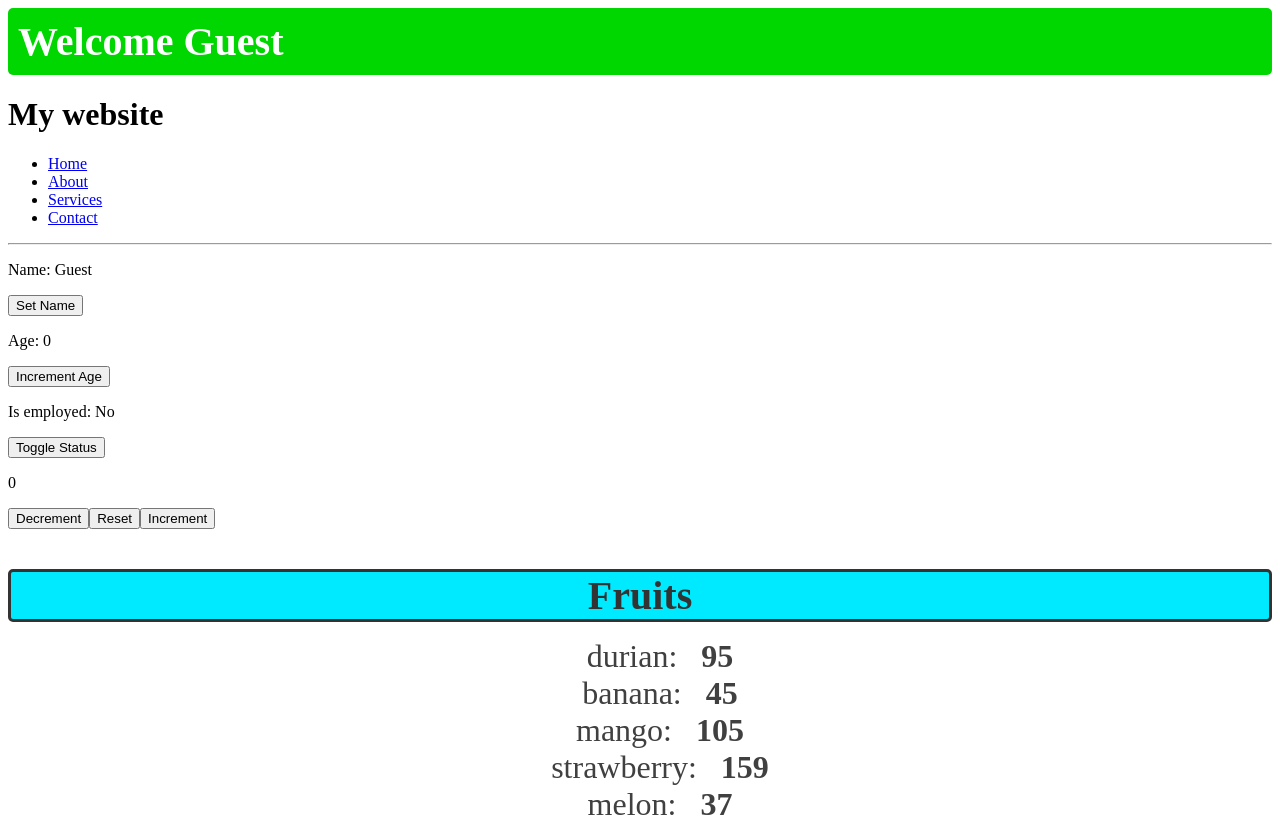
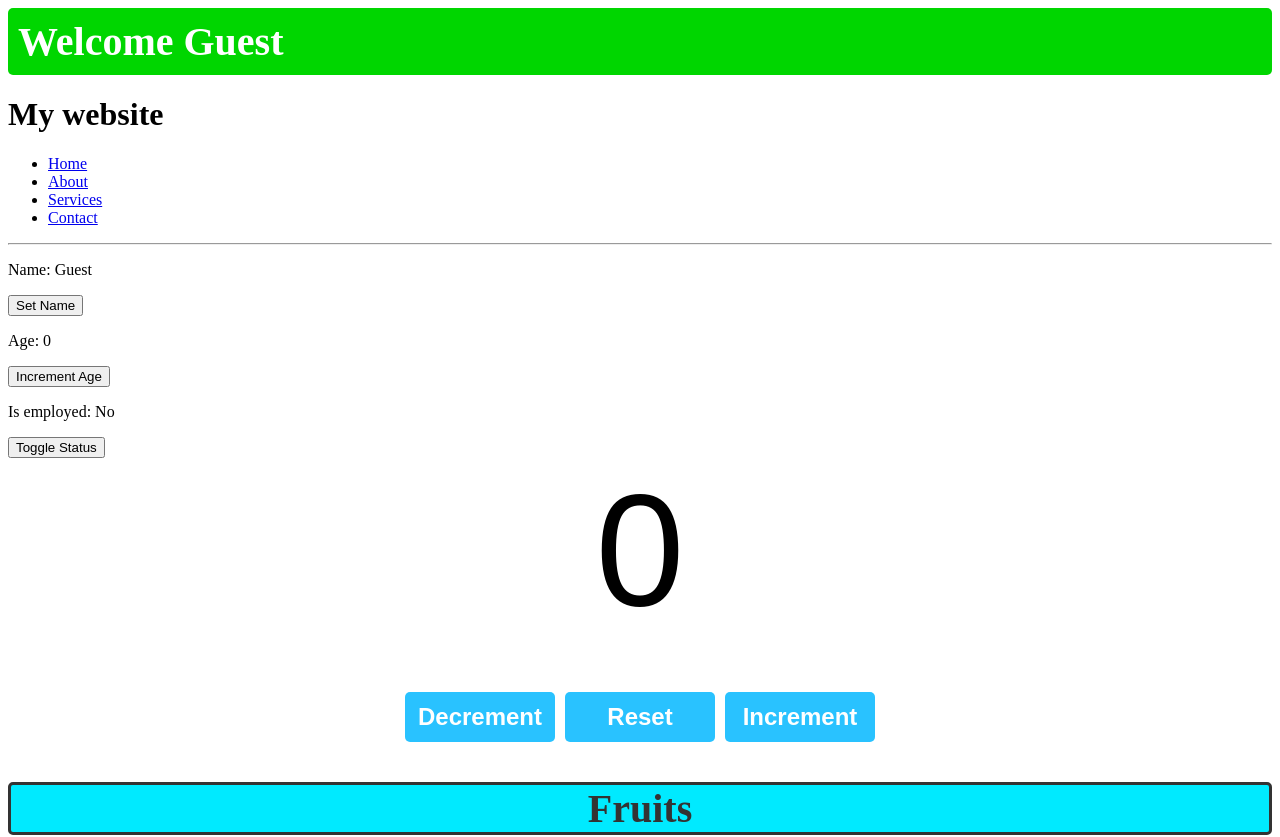
Before and after one commit to MarkChips/React-bro-code-tutorial, a React (Vite) app in the folder my-react-app/: page / in a window 1280 px wide. Shown: the top 837 px of the page. Built offline with nearby package versions, Linux system fonts and the light colour scheme.

Commit message:
style: :lipstick: add styling to Counter component

```diff
--- a/my-react-app/src/index.css
+++ b/my-react-app/src/index.css
@@ -1,3 +1,31 @@
+.counter-container {
+  text-align: center;
+  font-family: Arial, Helvetica, sans-serif;
+}
+
+.count-display {
+  font-size: 10em;
+  margin-top: 0;
+  margin-bottom: 50px;
+}
+
+.counter-button {
+  width: 150px;
+  height: 50px;
+  font-size: 1.5em;
+  font-weight: bold;
+  margin: 0px 5px;
+  background-color: hsl(197, 100%, 58%);
+  color: white;
+  border: none;
+  border-radius: 5px;
+  cursor: pointer;
+}
+
+.counter-button:hover {
+  background-color: hsl(197, 100%, 48%);
+}
+
 .list-category {
   font-size: 2.5em;
   font-weight: bold;
```
